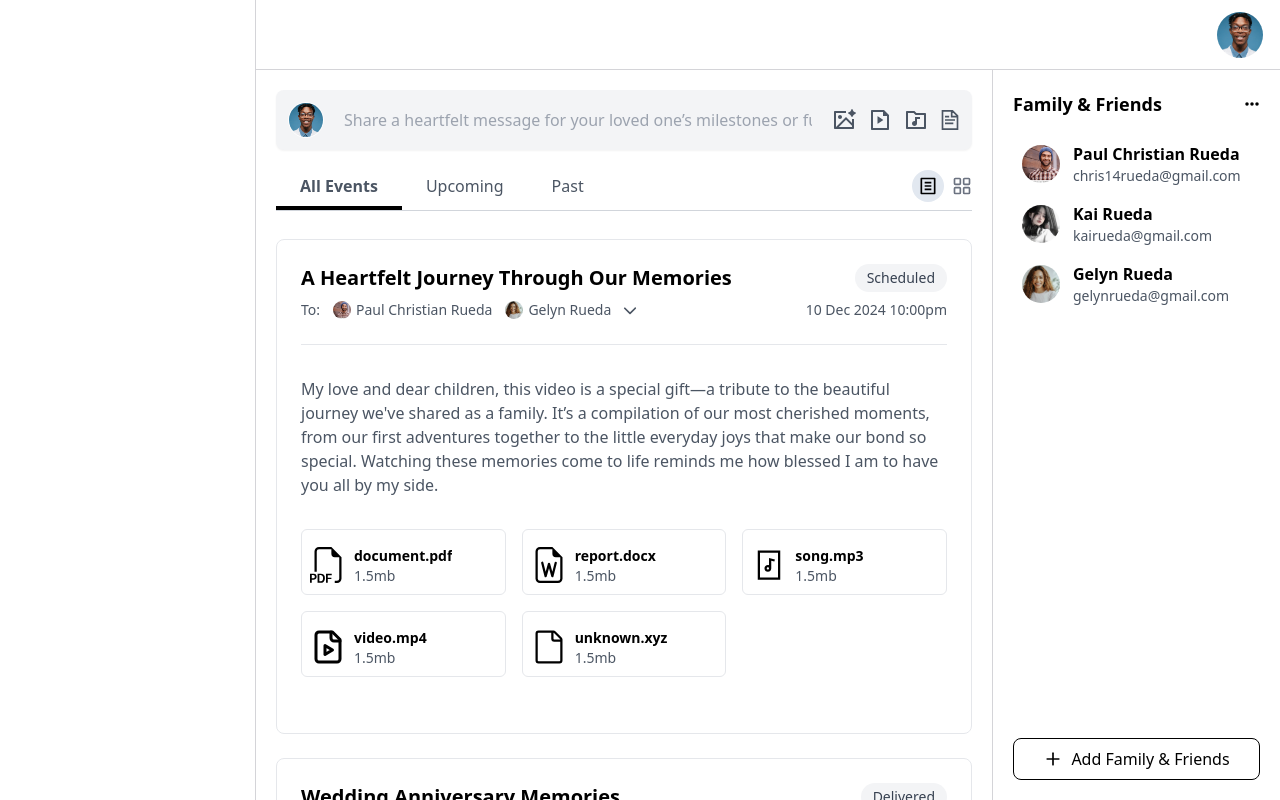
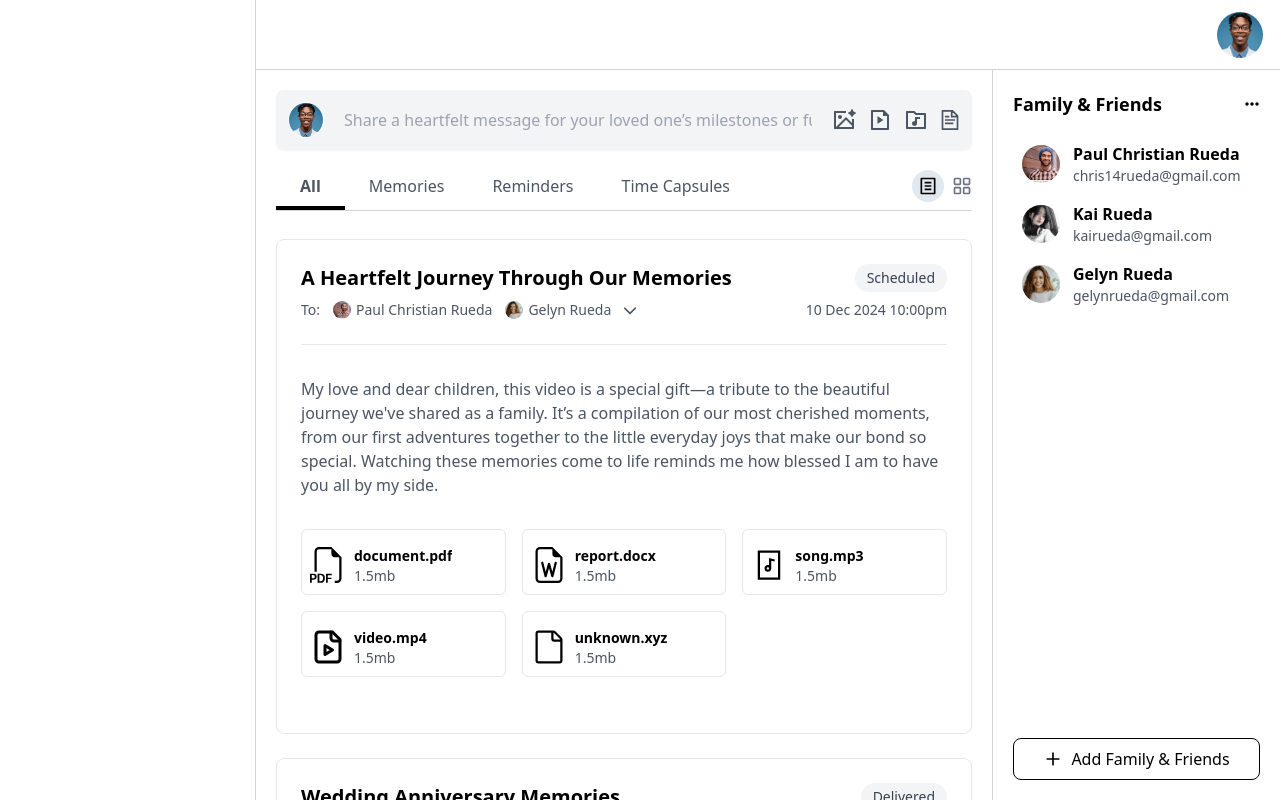
Before and after one commit to nexuslifeline/supabase-playground, a React (Vite) app: page / in a window 1280 px wide. Built offline with nearby package versions, Linux system fonts and the light colour scheme.

Commit message:
update tabs

```diff
--- a/src/components/Timeline/Timeline.jsx
+++ b/src/components/Timeline/Timeline.jsx
@@ -85,7 +85,7 @@ function Timeline() {
         <ShareEventForm />
       </Modal>
       <ShareInput onShare={handleShare} />
-      <Tabs tabs={["All Events", "Upcoming", "Past"]}>
+      <Tabs tabs={["All", "Memories", "Reminders", "Time Capsules"]}>
         <div className="flex items-center gap-2">
           <button className="p-1.5 rounded-full bg-slate-200">
             <RiFileListLine className="w-5 h-5 text-black hover:text-black" />
```
